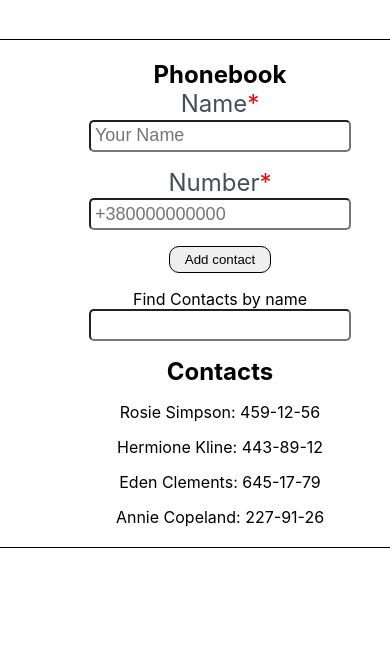
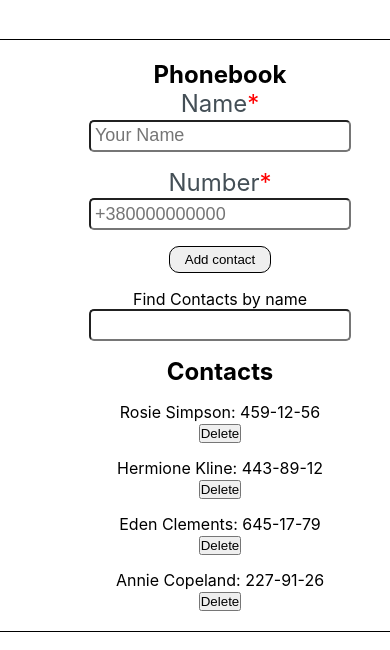
Before and after one commit to Zerossik/goit-react-hw-02-phonebook, a React (Create React App) app: page / in a window 390 px wide. Shown: the top 650 px of the page. Built offline with nearby package versions, Linux system fonts and the light colour scheme.

Commit message:
Phonebook

```diff
--- a/src/components/App.jsx
+++ b/src/components/App.jsx
@@ -2,6 +2,7 @@ import { Component } from 'react';
 import { Section } from './Section/Section';
 import { PhoneForm } from './PhonebookForm/PhonebookForm';
 import { ContactsList } from './ContactsList/ContactsList';
+import { ContactListItem } from './ContactsList/ContactListItem';
 import { Filter } from './Filter/Filter';
 
 export class App extends Component {
@@ -16,6 +17,12 @@ export class App extends Component {
   };
 
   addContact = contact => {
+    const { contacts } = this.state;
+    const result = contacts.find(({ name }) => name === contact.name);
+    if (result) {
+      alert('Rosie Simpson is already in contacts');
+      return;
+    }
     this.setState(prevState => ({
       contacts: [...prevState.contacts, contact],
     }));
@@ -32,6 +39,12 @@ export class App extends Component {
     );
   };
 
+  deleteContact = contactId => {
+    this.setState(prevState => ({
+      contacts: prevState.contacts.filter(({ id }) => id !== contactId),
+    }));
+  };
+
   render() {
     const { filter } = this.state;
 
@@ -42,7 +55,12 @@ export class App extends Component {
           filter={filter}
           handlerChangeFilter={this.handlerChangeFilter}
         />
-        <ContactsList title={'Contacts'} contacts={this.findByName} />
+        <ContactsList title={'Contacts'}>
+          <ContactListItem
+            contacts={this.findByName}
+            deleteContact={this.deleteContact}
+          />
+        </ContactsList>
       </Section>
     );
   }
--- /dev/null
+++ b/src/components/ContactsList/ContactListItem.jsx
@@ -0,0 +1,17 @@
+import PropTypes from 'prop-types';
+
+export function ContactListItem({ contacts, deleteContact }) {
+  return contacts().map(({ id, name, number }) => (
+    <li key={id}>
+      <p>
+        {name}: {number}
+      </p>
+      <button type="button" onClick={() => deleteContact(id)}>
+        Delete
+      </button>
+    </li>
+  ));
+}
+ContactListItem.propTypes = {
+  contacts: PropTypes.func.isRequired,
+};
--- a/src/components/ContactsList/ContactsList.jsx
+++ b/src/components/ContactsList/ContactsList.jsx
@@ -1,21 +1,14 @@
 import PropTypes from 'prop-types';
 import { List } from './ContactsList.styled';
-export function ContactsList({ title, contacts }) {
-  console.log(contacts());
+
+export function ContactsList({ title, children }) {
   return (
     <div>
       <h2>{title}</h2>
-      <List>
-        {contacts().map(({ id, name, number }) => (
-          <li key={id}>
-            {name}: {number}
-          </li>
-        ))}
-      </List>
+      <List>{children}</List>
     </div>
   );
 }
 ContactsList.propTypes = {
   title: PropTypes.string.isRequired,
-  contacts: PropTypes.func.isRequired,
 };
--- a/src/components/Filter/Filter.jsx
+++ b/src/components/Filter/Filter.jsx
@@ -1,6 +1,5 @@
 import PropTypes from 'prop-types';
-import { Input } from 'components/Styled/Input.styled';
-
+import { Input } from 'components/PhonebookForm/PhonebookForm.styled';
 export function Filter({ filter, handlerChangeFilter }) {
   return (
     <label>
--- a/src/components/NameInput/NameInput.jsx
+++ /dev/null
@@ -1,21 +0,0 @@
-import PropTypes from 'prop-types';
-import { Input } from '../Styled/Input.styled';
-
-export function NameInput({ name, handlerChange }) {
-  return (
-    <Input
-      type="text"
-      name="name"
-      value={name}
-      pattern="^[a-zA-Zа-яА-Я]+(([' -][a-zA-Zа-яА-Я ])?[a-zA-Zа-яА-Я]*)*$"
-      title="Name may contain only letters, apostrophe, dash and spaces. For example Adrian, Jacob Mercer, Charles de Batz de Castelmore d'Artagnan"
-      required
-      onChange={handlerChange}
-      placeholder="Your Name"
-    />
-  );
-}
-NameInput.propTypes = {
-  name: PropTypes.string.isRequired,
-  handlerChange: PropTypes.func.isRequired,
-};
--- a/src/components/PhoneInput/PhoneInput.jsx
+++ /dev/null
@@ -1,22 +0,0 @@
-import PropTypes from 'prop-types';
-import { Input } from 'components/Styled/Input.styled';
-
-export function PhoneInput({ number, handlerChange }) {
-  return (
-    <Input
-      type="tel"
-      name="number"
-      value={number}
-      pattern="\+?\d{1,4}?[-.\s]?\(?\d{1,3}?\)?[-.\s]?\d{1,4}[-.\s]?\d{1,4}[-.\s]?\d{1,9}"
-      title="Phone number must be digits and can contain spaces, dashes, parentheses and can start with +"
-      required
-      onChange={handlerChange}
-      placeholder="+380000000000"
-    />
-  );
-}
-
-PhoneInput.propTypes = {
-  number: PropTypes.string.isRequired,
-  handlerChange: PropTypes.func.isRequired,
-};
--- a/src/components/PhonebookForm/PhonebookForm.jsx
+++ b/src/components/PhonebookForm/PhonebookForm.jsx
@@ -1,10 +1,12 @@
 import { Component } from 'react';
-import { NameInput } from 'components/NameInput/NameInput';
-import { PhoneInput } from 'components/PhoneInput/PhoneInput';
 import { nanoid } from 'nanoid';
 import PropTypes from 'prop-types';
-import { FormButton } from './PhonebookForm.styled';
-import { StyledLabel, Required } from 'components/Styled/Label.styled';
+import {
+  FormButton,
+  Input,
+  StyledLabel,
+  Required,
+} from './PhonebookForm.styled';
 
 export class PhoneForm extends Component {
   state = {
@@ -43,13 +45,31 @@ export class PhoneForm extends Component {
         <StyledLabel>
           Name<Required>*</Required>
           <br />
-          <NameInput name={name} handlerChange={this.handlerChange} />
+          <Input
+            type="text"
+            name="name"
+            value={name}
+            pattern="^[a-zA-Zа-яА-Я]+(([' -][a-zA-Zа-яА-Я ])?[a-zA-Zа-яА-Я]*)*$"
+            title="Name may contain only letters, apostrophe, dash and spaces. For example Adrian, Jacob Mercer, Charles de Batz de Castelmore d'Artagnan"
+            required
+            onChange={this.handlerChange}
+            placeholder="Your Name"
+          />
         </StyledLabel>
         <br />
         <StyledLabel>
           Number<Required>*</Required>
           <br />
-          <PhoneInput number={number} handlerChange={this.handlerChange} />
+          <Input
+            type="tel"
+            name="number"
+            value={number}
+            pattern="\+?\d{1,4}?[-.\s]?\(?\d{1,3}?\)?[-.\s]?\d{1,4}[-.\s]?\d{1,4}[-.\s]?\d{1,9}"
+            title="Phone number must be digits and can contain spaces, dashes, parentheses and can start with +"
+            required
+            onChange={this.handlerChange}
+            placeholder="+380000000000"
+          />
         </StyledLabel>
         <br />
         <FormButton type="submit">Add contact</FormButton>
--- a/src/components/PhonebookForm/PhonebookForm.styled.js
+++ b/src/components/PhonebookForm/PhonebookForm.styled.js
@@ -9,3 +9,25 @@ export const FormButton = styled.button`
   border: 1px solid black;
   border-radius: 10px;
 `;
+
+export const Input = styled.input`
+  width: 250px;
+  height: 20px;
+  outline: none;
+  border-radius: 5px;
+
+  font-size: 18px;
+  color: #444f56;
+
+  margin-bottom: 16px;
+  padding: 4px;
+`;
+
+export const StyledLabel = styled.label`
+  font-size: 24px;
+  color: #444f56;
+`;
+
+export const Required = styled.span`
+  color: red;
+`;
--- a/src/components/Styled/Input.styled.js
+++ /dev/null
@@ -1,14 +0,0 @@
-import styled from 'styled-components';
-
-export const Input = styled.input`
-  width: 250px;
-  height: 20px;
-  outline: none;
-  border-radius: 5px;
-
-  font-size: 18px;
-  color: #444f56;
-
-  margin-bottom: 16px;
-  padding: 4px;
-`;
--- a/src/components/Styled/Label.styled.js
+++ /dev/null
@@ -1,10 +0,0 @@
-import styled from 'styled-components';
-
-export const StyledLabel = styled.label`
-  font-size: 24px;
-  color: #444f56;
-`;
-
-export const Required = styled.span`
-  color: red;
-`;
```
